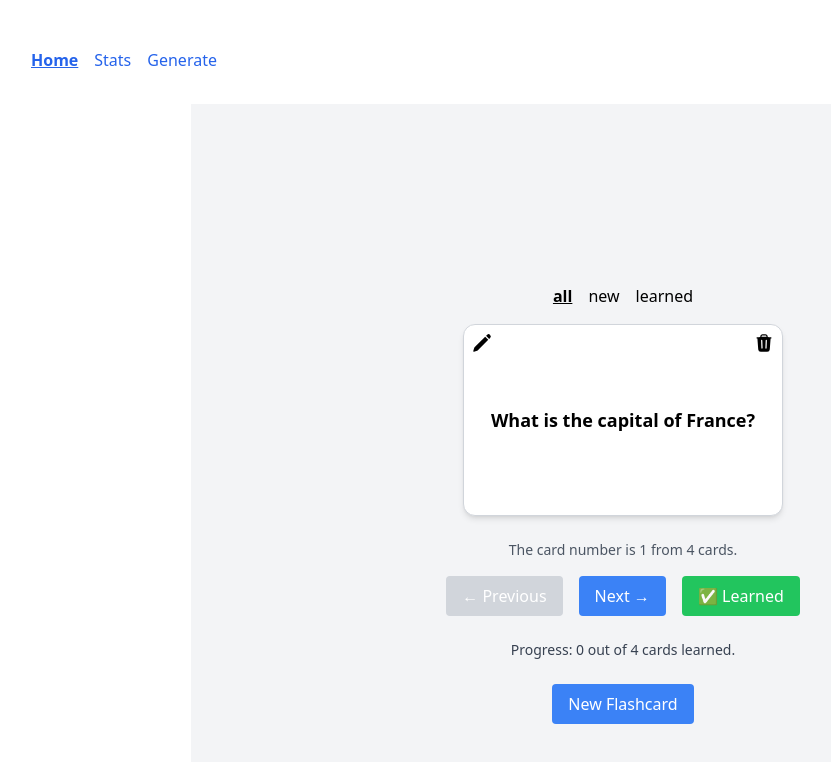
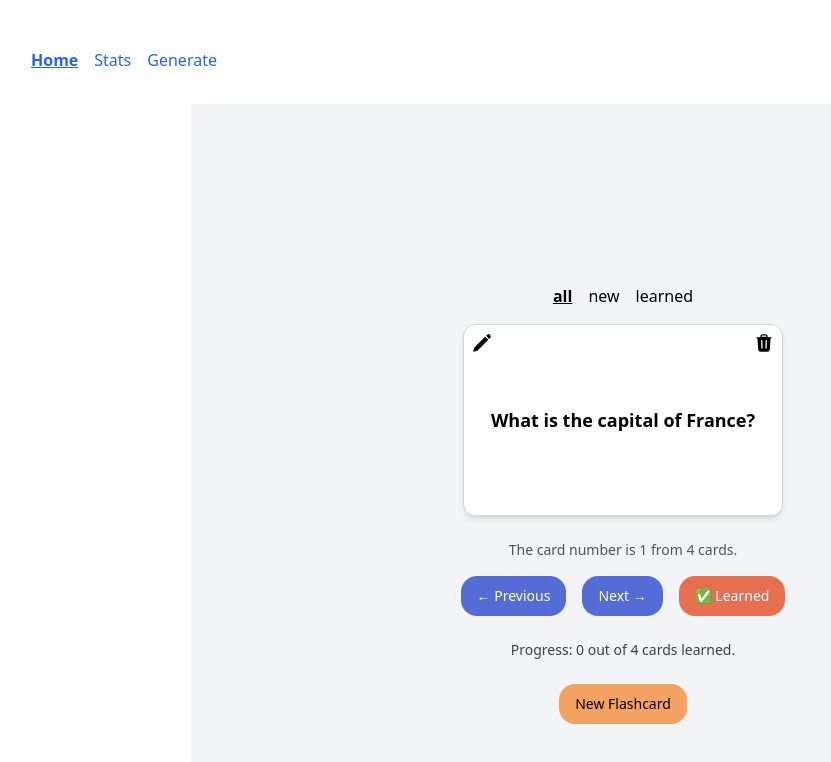
Before and after one commit to 6esterka/flashcards-project, a React (Vite) app: page / in a window 1280 px wide. Shown: the top 762 px of the page, without its empty margins (17-848 px from the left). Built offline with nearby package versions, Linux system fonts and the light colour scheme.

Commit message:
Updated animation and style of buttons

```diff
--- a/src/components/CreateFlashcardButton.tsx
+++ b/src/components/CreateFlashcardButton.tsx
@@ -1,3 +1,4 @@
+import { Button } from "./ui/Button";
 
 
 interface CreateFlashcardButtonProps {
@@ -10,12 +11,13 @@ function CreateFlashcardButton({ onCreate }: CreateFlashcardButtonProps) {
         onCreate();
     };
     return (
-        <button
-            className="bg-blue-500 text-white px-4 py-2 rounded hover:bg-blue-600 mt-6"
+        <Button
+            variant="secondary"
+            className="mt-6"
             onClick={onAddButtonClickHandler}
         >
             New Flashcard
-        </button>
+        </Button>
     );
 }
 
--- a/src/components/NavigationHomeControls.tsx
+++ b/src/components/NavigationHomeControls.tsx
@@ -1,5 +1,6 @@
 import type React from "react";
 import type { Flashcard } from "../types/flashcard";
+import { Button } from "./ui/Button";
 
 interface Props {
   currentIndex: number;
@@ -24,29 +25,32 @@ const NavigationHomeControls: React.FC<Props> = ({
       </p>
       )}
       <div className="flex gap-4">
-        <button
+        <Button
           onClick={onPrev}
-          className="px-4 py-2 bg-blue-500 text-white rounded hover:bg-blue-600 disabled:bg-gray-300 disabled:cursor-not-allowed transition"
+          variant="primary"
+          className="px-4 py-2"
           disabled={currentIndex === 0}
         >
           ← Previous
-        </button>
+        </Button>
 
-        <button
+        <Button
           onClick={onNext}
-          className="px-4 py-2 bg-blue-500 text-white rounded hover:bg-blue-600 disabled:bg-gray-300 disabled:cursor-not-allowed transition"
-          disabled={currentIndex === cards.length - 1 || cards.length===0}
+          variant="primary"
+          className="px-4 py-2"
+          disabled={currentIndex === cards.length - 1 || cards.length === 0}
         >
           Next →
-        </button>
+        </Button>
 
-        <button
+        <Button
           onClick={onMarkAsLearned}
-          className="px-4 py-2 bg-green-500 text-white rounded hover:bg-green-600 disabled:bg-gray-300 disabled:cursor-not-allowed transition"
+          variant="accent"
+          className="px-4 py-2"
           disabled={cards[currentIndex]?.isLearned ?? true}
         >
           ✅ Learned
-        </button>
+        </Button>
       </div>
     </div>
   );
--- a/src/components/ui/Button.tsx
+++ b/src/components/ui/Button.tsx
@@ -1,6 +1,7 @@
 import { motion, type MotionProps } from "framer-motion";
 import type { ButtonHTMLAttributes } from "react";
 import clsx from "clsx";
+import React, { useRef, useState } from "react";
 
 type Props = Omit<ButtonHTMLAttributes<HTMLButtonElement>, "onDrag"> &
   MotionProps & {
@@ -9,12 +10,15 @@ type Props = Omit<ButtonHTMLAttributes<HTMLButtonElement>, "onDrag"> &
   };
 
 const base =
-  "inline-flex items-center justify-center rounded-2xl font-medium transition focus:outline-none focus:ring-2 focus:ring-offset-2";
+  "relative overflow-hidden inline-flex items-center justify-center rounded-2xl font-medium transition focus:outline-none focus:ring-2 focus:ring-offset-2";
 
 const variants = {
-  primary: "bg-[#4F67B1] text-white hover:bg-[#3F5494] focus:ring-[#3F5494]", // Next / Previous
-  secondary: "bg-[#FFD7B9] text-black hover:bg-[#FFCCAA] focus:ring-[#FFCCAA]", // general highlights
-  accent: "bg-[#B44B28] text-white hover:bg-[#923822] focus:ring-[#923822]",   // Learned / completed
+  primary:
+    "bg-[#556cd6] text-white hover:shadow-[0_0_12px_#6c79e6] focus:ring-[#6c79e6]",
+  secondary:
+    "bg-[#f4a261] text-black hover:shadow-[0_0_12px_#f5b07a] focus:ring-[#f5b07a]",
+  accent:
+    "bg-[#e76f51] text-white hover:shadow-[0_0_12px_#f07a63] focus:ring-[#f07a63]",
 };
 
 const sizes = {
@@ -29,17 +33,66 @@ export function Button({
   size = "md",
   ...props
 }: Props) {
+  const [ripples, setRipples] = useState<
+    { x: number; y: number; id: number; size: number }[]
+  >([]);
+  const idRef = useRef(0);
+
+  const getRippleColor = (variant: string) => {
+    if (variant === "primary") return "rgba(85,108,214,0.28)"; // #556cd6
+    if (variant === "secondary") return "rgba(244,162,97,0.28)"; // #f4a261
+    return "rgba(231,111,81,0.28)"; // #e76f51
+  };
+
+  const createRipple = (e: React.MouseEvent<HTMLButtonElement>) => {
+    const rect = e.currentTarget.getBoundingClientRect();
+    const isMouse = e.clientX !== 0 && typeof e.clientX === "number";
+
+    const x = isMouse ? e.clientX - rect.left : rect.width / 2;
+    const y = isMouse ? e.clientY - rect.top : rect.height / 2;
+
+    const diameter = Math.max(rect.width, rect.height) * 1.6;
+    const id = ++idRef.current;
+
+    setRipples((prev) => [...prev, { x, y, id, size: diameter }]);
+
+    setTimeout(() => {
+      setRipples((prev) => prev.filter((r) => r.id !== id));
+    }, 650);
+  };
+
   return (
     <motion.button
+      whileTap={{ scale: 0.95 }}
+      whileHover={{ y: -2 }}
+      transition={{ type: "spring", stiffness: 550, damping: 18 }}
+      onClick={(e) => {
+        createRipple(e);
+        props.onClick?.(e);
+      }}
+      className={clsx(base, variants[variant], sizes[size], className)}
       {...props}
-      className={clsx(base, variants[variant], sizes[size], className)}
-      whileHover={{
-        scale: 1.05,
-        y: -2,
-        boxShadow: "0px 6px 12px rgba(0,0,0,0.15)",
-      }}
-      whileTap={{ scale: 0.95, y: 1 }}
-      transition={{ type: "spring", stiffness: 300, damping: 20 }}
-    />
+    >
+      {props.children}
+
+      {/* Ripple Layer */}
+      <span className="absolute inset-0 pointer-events-none overflow-hidden rounded-2xl">
+        {ripples.map((r) => (
+          <span
+            key={r.id}
+            className="absolute rounded-full animate-ripple"
+            style={{
+              top: r.y,
+              left: r.x,
+              transform: "translate(-50%, -50%)",
+              width: `${r.size}px`,
+              height: `${r.size}px`,
+              backgroundColor: getRippleColor(variant),
+              opacity: 0.28,
+            }}
+          />
+        ))}
+      </span>
+    </motion.button>
   );
 }
--- a/src/index.css
+++ b/src/index.css
@@ -17,3 +17,18 @@
 .backface-hidden {
   backface-visibility: hidden;
 }
+
+@keyframes ripple {
+  0% {
+    transform: scale(0);
+    opacity: 0.6;
+  }
+  100% {
+    transform: scale(1);
+    opacity: 0;
+  }
+}
+
+.animate-ripple {
+  animation: ripple 0.45s cubic-bezier(.2,.8,.2,1);
+}
```
